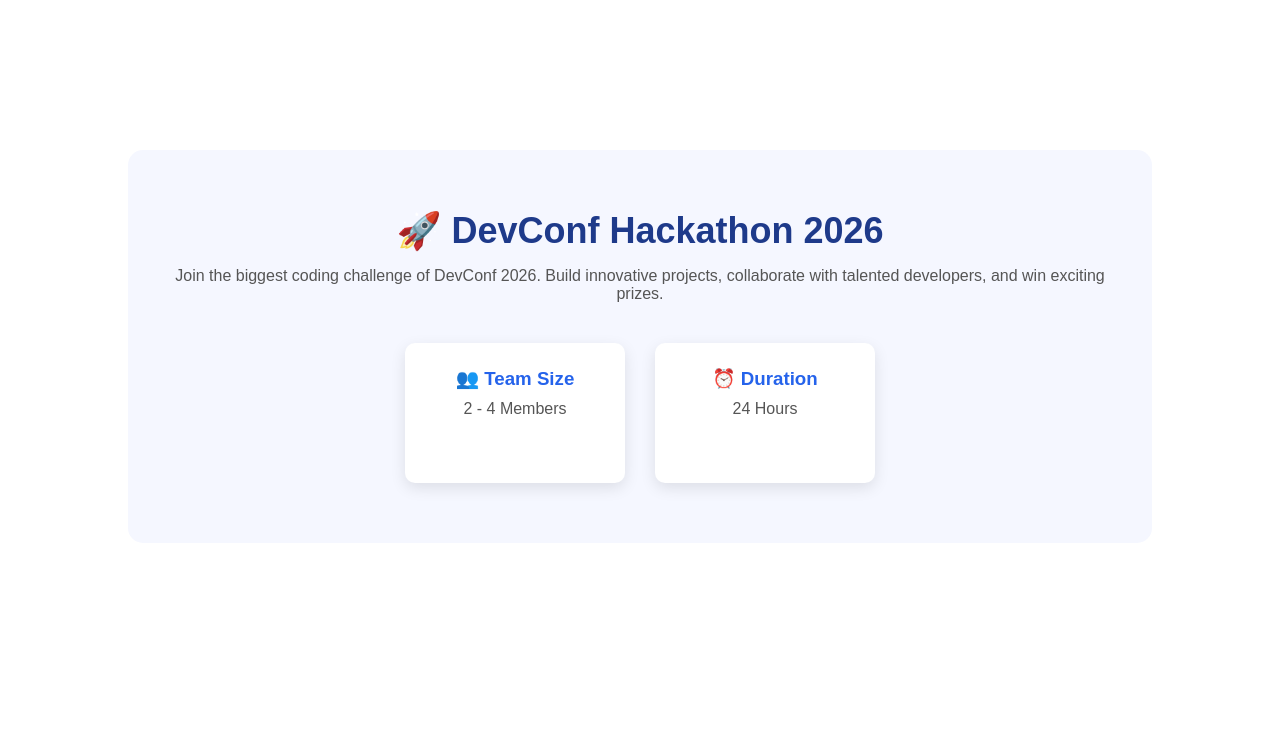
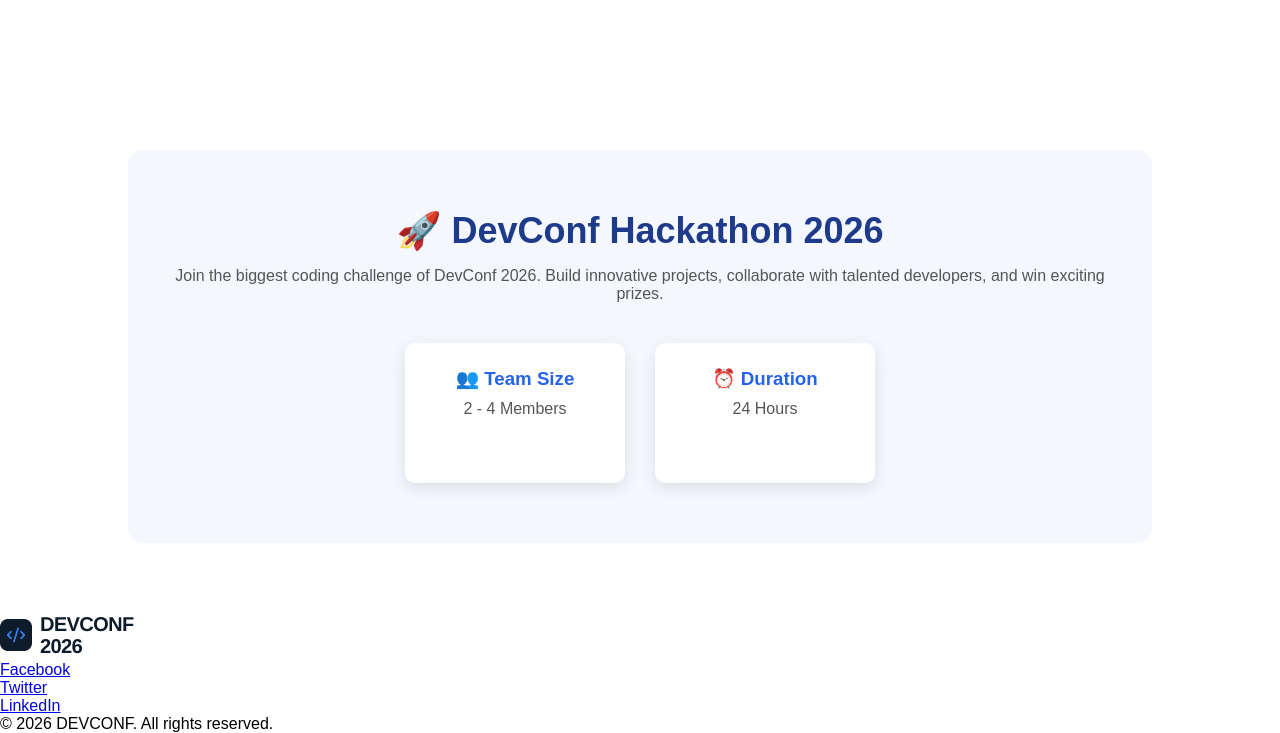
Before and after one commit to ivyakter21/practis, a plain HTML site: page index.html in a window 1280 px wide. Shown: the part 2427-3160 px from the top of the page. Before the commit the page ends 3040 px from the top, so only its background shows below. Drawn offline with Linux system fonts and the light colour scheme.

Commit message:
sixth commit

```diff
--- a/index.html
+++ b/index.html
@@ -5,6 +5,8 @@
     <meta name="viewport" content="width=device-width, initial-scale=1.0">
     <title>DEVCONF 2026</title>
     <link rel="stylesheet" href="./style.css">
+
+
     </head>
 
  <!-- Navbar Section -->
@@ -168,6 +170,24 @@
             <h3>⏰ Duration</h3>
             <p>24 Hours</p>
         </div>
+    </div>
+</section>
+<footer>
+    <div class="footer-content">
+        <div class="footer-logo">
+            <img src="./B14-A01-DevConf-2026/assets/logo.png" alt="DEVCONF Logo">
+        </div>
+
+        <ul class="footer-links">
+            <li><a href="#">Facebook</a></li>
+            <li><a href="#">Twitter</a></li>
+            <li><a href="#">LinkedIn</a></li>
+
+
+        </ul>
+
+        <p>&copy; 2026 DEVCONF. All rights reserved.</p>
+    </div>
 </body>
 
 
--- a/style.css
+++ b/style.css
@@ -292,3 +292,9 @@ body{
 .hack-btn:hover{
     background:#1d4ed8;
 }
+.footer{
+    width:100%;
+    background:#0f1b2d;
+    padding:60px 8%;
+    color:white;
+}
```
